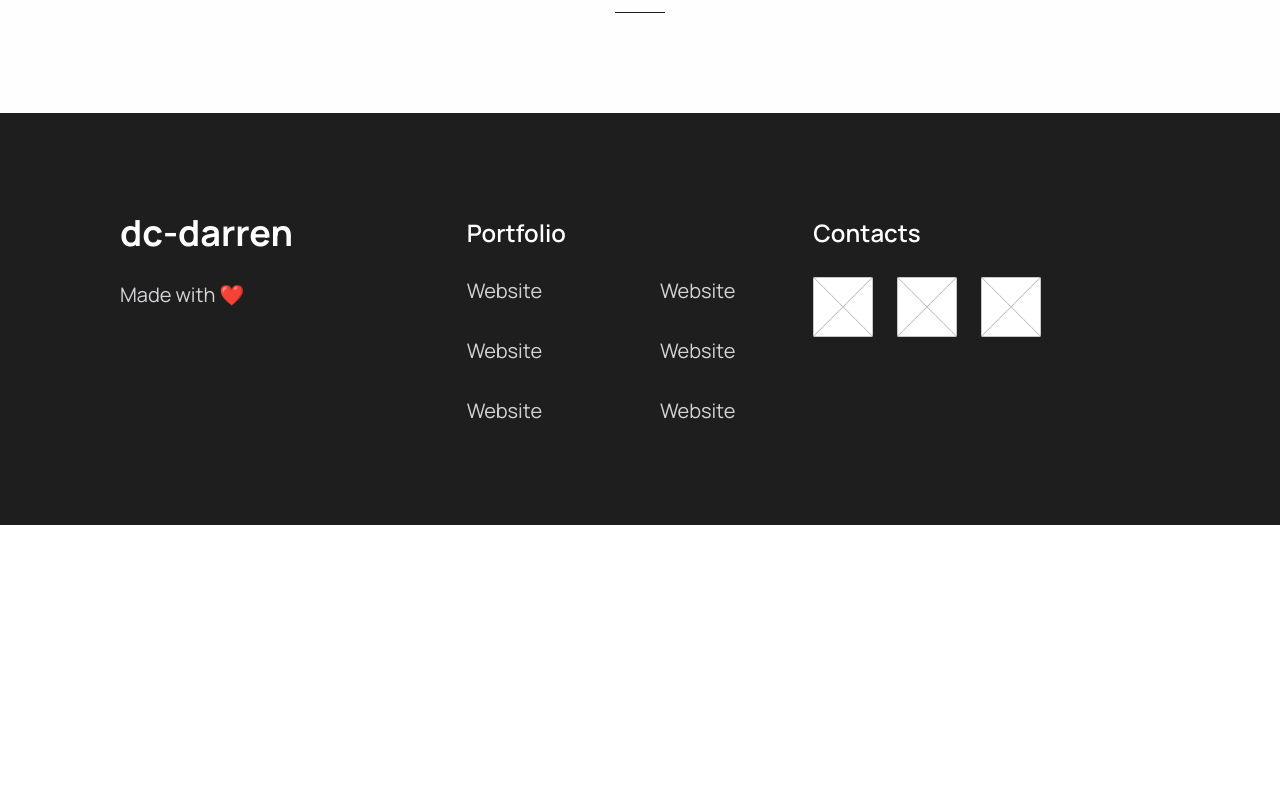
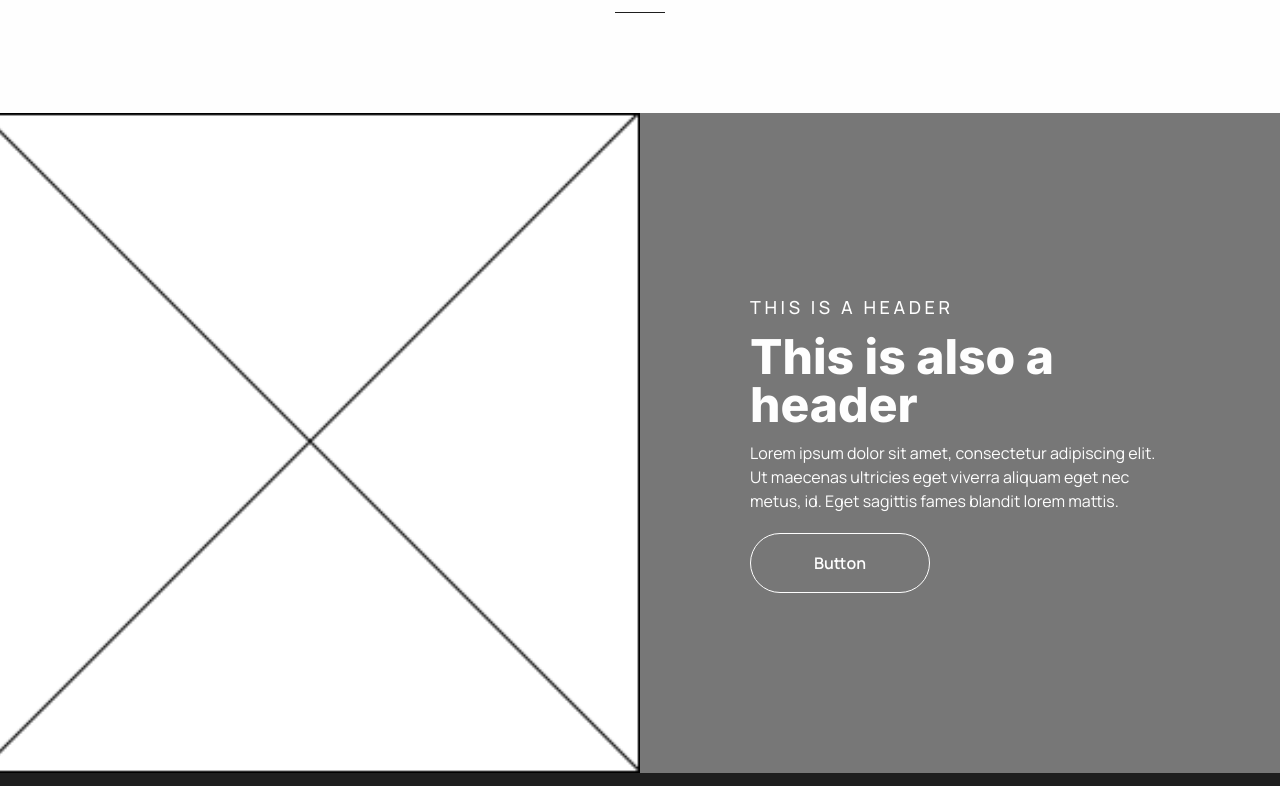
Before and after one commit to dc-darren/dc-darren.github.io, a React (Create React App) app: page / in a window 1280 px wide. Shown: the part 874-1660 px from the top of the page. Before the commit the page ends 1399 px from the top, so only its background shows below. Built offline with nearby package versions, Linux system fonts and the light colour scheme.

Commit message:
Portfolio Item 1 Section (Image on the left side)

```diff
--- a/src/App.js
+++ b/src/App.js
@@ -44,6 +44,27 @@ function App() {
           </div>
         </section>
         {/* End of Portfolio Header */}
+
+
+        {/* Portfolio */}
+        <section id="portfolio-1" className="bg-dc-gray">
+          <div className="dc-container dc-grid items-center gap-10 px-30">
+            {/* Image width 50% of screen = (col 1-7) + gap */}
+            {/* With grid applied, image width is also added with margin which is 120px */}
+            <img src="assets/images/sample-image.png" alt="Avatar" className="col-start-1 col-end-7 justify-self-center min-w-[calc(100%__+_2.5rem+_120px)] -ml-30" />
+            <div className="col-start-8 col-span-5 flex flex-col gap-3 text-dc-white">
+              <p className="dc-subheader text-lg">This is a Header</p>
+              <h2 className="dc-header text-5xl">This is also a header</h2>
+              <p className="flex-shrink-0 basis-1/2">
+                Lorem ipsum dolor sit amet, consectetur adipiscing elit.
+                Ut maecenas ultricies eget viverra aliquam eget nec metus, id.
+                Eget sagittis fames blandit lorem mattis.
+              </p>
+              <a href="#portfolio-1" className="btn-desktop btn-dc-white-outline mt-2">Button</a>
+            </div>
+          </div>
+        </section>
+        {/* End of Portfolio */}
       </main>
       {/* End of Body */}
 
--- a/src/css/style.css
+++ b/src/css/style.css
@@ -654,6 +654,14 @@ nav .btn-desktop {
   color: rgb(216 58 58 / var(--tw-text-opacity));
 }
 
+.btn-dc-white-outline {
+  border-width: 1px;
+  --tw-border-opacity: 1;
+  border-color: rgb(254 254 254 / var(--tw-border-opacity));
+  --tw-text-opacity: 1;
+  color: rgb(254 254 254 / var(--tw-text-opacity));
+}
+
 .col-span-5 {
   grid-column: span 5 / span 5;
 }
@@ -662,16 +670,73 @@ nav .btn-desktop {
   grid-column: span 6 / span 6;
 }
 
+.col-span-7 {
+  grid-column: span 7 / span 7;
+}
+
+.col-span-8 {
+  grid-column: span 8 / span 8;
+}
+
+.col-\[1\/7\] {
+  grid-column: 1/7;
+}
+
+.col-\[2\/-2\] {
+  grid-column: 2/-2;
+}
+
+.col-\[1\/-2\] {
+  grid-column: 1/-2;
+}
+
+.col-\[1\/-5\] {
+  grid-column: 1/-5;
+}
+
+.col-\[1\/8\] {
+  grid-column: 1/8;
+}
+
 .col-start-7 {
   grid-column-start: 7;
+}
+
+.col-start-8 {
+  grid-column-start: 8;
+}
+
+.col-start-1 {
+  grid-column-start: 1;
+}
+
+.col-end-7 {
+  grid-column-end: 7;
+}
+
+.col-end-8 {
+  grid-column-end: 8;
+}
+
+.-mx-30 {
+  margin-left: -120px;
+  margin-right: -120px;
 }
 
 .mt-2 {
   margin-top: 0.5rem;
 }
 
+.-ml-30 {
+  margin-left: -120px;
+}
+
 .mt-7 {
   margin-top: 1.75rem;
+}
+
+.-mr-15 {
+  margin-right: -60px;
 }
 
 .flex {
@@ -690,8 +755,100 @@ nav .btn-desktop {
   width: 100%;
 }
 
+.w-\[calc\(100\%_-_40px\)\] {
+  width: calc(100% - 40px);
+}
+
 .w-15 {
   width: 60px;
+}
+
+.w-\[calc\(100\%_\+_40px\)\] {
+  width: calc(100% + 40px);
+}
+
+.w-\[calc\(100\%_\+_50px\)\] {
+  width: calc(100% + 50px);
+}
+
+.w-\[111\%\] {
+  width: 111%;
+}
+
+.min-w-\[calc\(100\%_\+_50px\)\] {
+  min-width: calc(100% + 50px);
+}
+
+.min-w-\[calc\(100\%_\+_40\)\] {
+  min-width: calc(100% + 40);
+}
+
+.min-w-\[calc\(100\%_\+_40vw\)\] {
+  min-width: calc(100% + 40vw);
+}
+
+.min-w-\[calc\(100\%_\+_40px\)\] {
+  min-width: calc(100% + 40px);
+}
+
+.min-w-\[100\%_-60\] {
+  min-width: 100% -60;
+}
+
+.min-w-\[100\%_-_160px\] {
+  min-width: 100% - 160px;
+}
+
+.min-w-\[100\%_\+_160px\] {
+  min-width: 100% + 160px;
+}
+
+.min-w-\[calc100\%_\+_160px\] {
+  min-width: calc100% + 160px;
+}
+
+.min-w-\[calc\(100\%_\+_160px\)\] {
+  min-width: calc(100% + 160px);
+}
+
+.min-w-\[calc\(100\%_\+_10x0px\)\] {
+  min-width: calc(100% + 10x0px);
+}
+
+.min-w-\[calc\(100\%_\+_100px\)\] {
+  min-width: calc(100% + 100px);
+}
+
+.min-w-\[calc\(100\%_\+_120px\)\] {
+  min-width: calc(100% + 120px);
+}
+
+.min-w-\[calc\(100\%_\+_\)\] {
+  min-width: calc(100% + );
+}
+
+.min-w-\[calc\(100\%_\+_120px_\+\)\] {
+  min-width: calc(100% + 120px +);
+}
+
+.min-w-\[calc\(100\%_\+_120px_\+2\.\)\] {
+  min-width: calc(100% + 120px +2.);
+}
+
+.min-w-\[calc\(100\%_\+_120px_\+2\.5rem\)\] {
+  min-width: calc(100% + 120px +2.5rem);
+}
+
+.min-w-\[calc\(100\%_\+_120px_\+_2\.5rem\)\] {
+  min-width: calc(100% + 120px + 2.5rem);
+}
+
+.min-w-\[calc\(100\%__\+_2\.5rem\)\] {
+  min-width: calc(100%  + 2.5rem);
+}
+
+.min-w-\[calc\(100\%__\+_2\.5rem\+_120px\)\] {
+  min-width: calc(100%  + 2.5rem +  120px);
 }
 
 .flex-shrink-0 {
@@ -747,6 +904,10 @@ nav .btn-desktop {
   row-gap: 2rem;
 }
 
+.justify-self-center {
+  justify-self: center;
+}
+
 .bg-dc-white {
   --tw-bg-opacity: 1;
   background-color: rgb(254 254 254 / var(--tw-bg-opacity));
@@ -755,6 +916,11 @@ nav .btn-desktop {
 .bg-dc-light-gray {
   --tw-bg-opacity: 1;
   background-color: rgb(225 229 234 / var(--tw-bg-opacity));
+}
+
+.bg-dc-gray {
+  --tw-bg-opacity: 1;
+  background-color: rgb(119 119 119 / var(--tw-bg-opacity));
 }
 
 .bg-dc-black {
@@ -775,11 +941,6 @@ nav .btn-desktop {
 .px-30 {
   padding-left: 120px;
   padding-right: 120px;
-}
-
-.py-30 {
-  padding-top: 120px;
-  padding-bottom: 120px;
 }
 
 .py-25 {
@@ -804,6 +965,16 @@ nav .btn-desktop {
 .text-4xl {
   font-size: 2.25rem;
   line-height: 2.5rem;
+}
+
+.text-lg {
+  font-size: 1.125rem;
+  line-height: 1.75rem;
+}
+
+.text-5xl {
+  font-size: 3rem;
+  line-height: 1;
 }
 
 .text-2xl {
```
